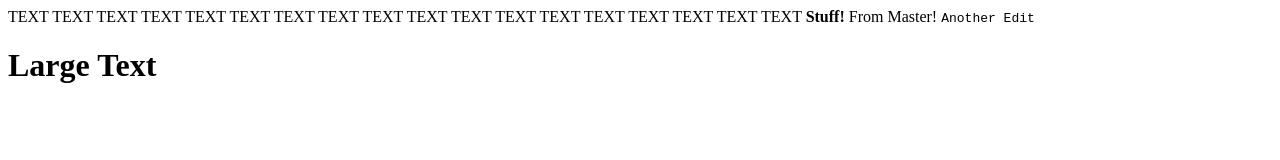
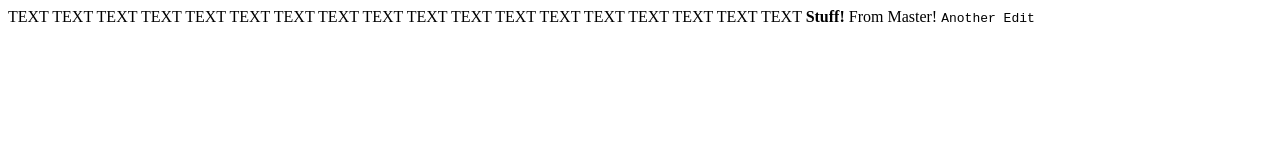
Before and after one commit to Pear0/Test, a plain HTML site: page index.html in a window 1280 px wide. Drawn offline with Linux system fonts and the light colour scheme.

Commit message:
Update index.html

```diff
--- a/index.html
+++ b/index.html
@@ -8,6 +8,6 @@
   <b>Stuff!</b>
   From Master!
   <code>Another Edit</code>
-  <h1>Large Text</h1>
+  <!--<h1>Large Text</h1>-->
   </body>
 </html>
```
